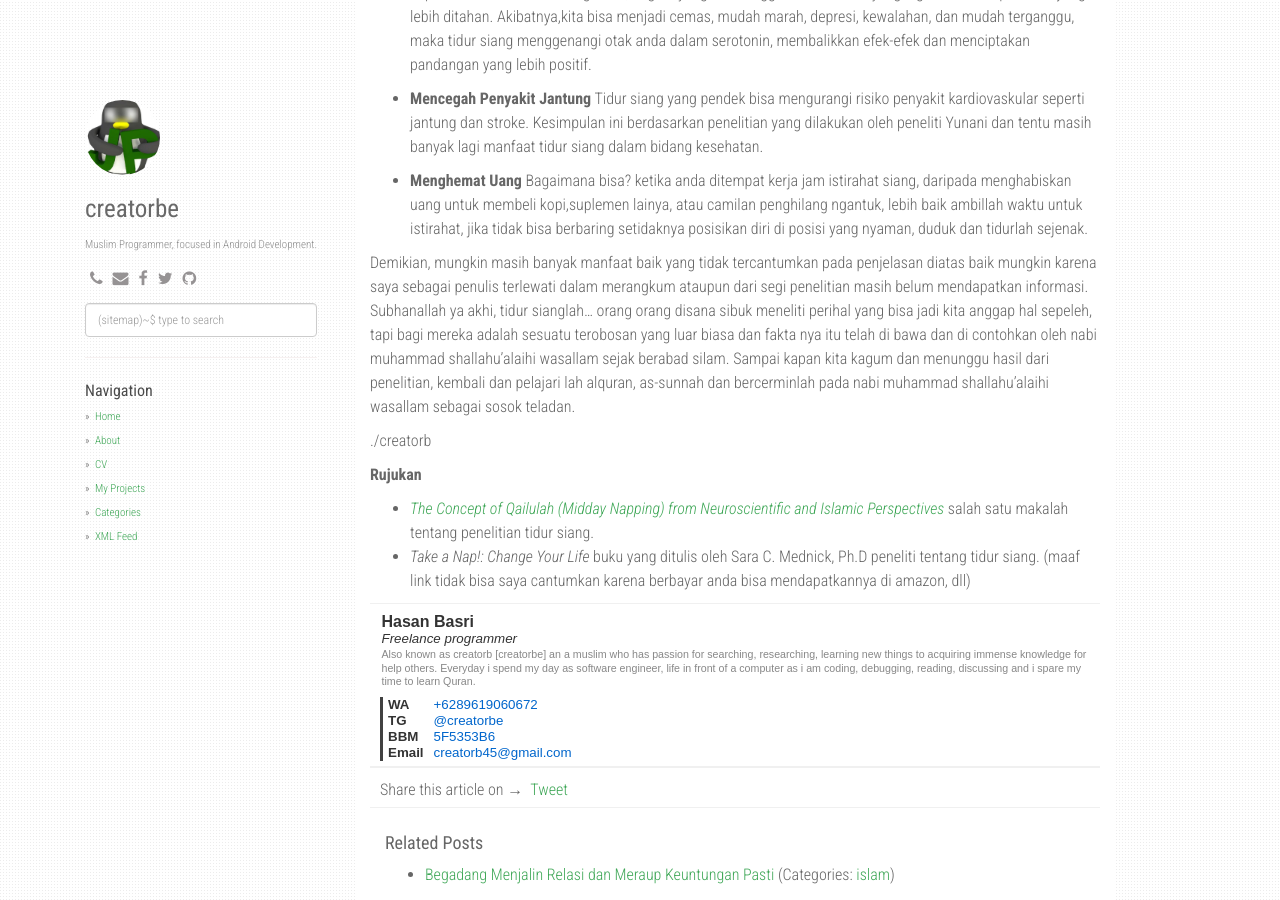
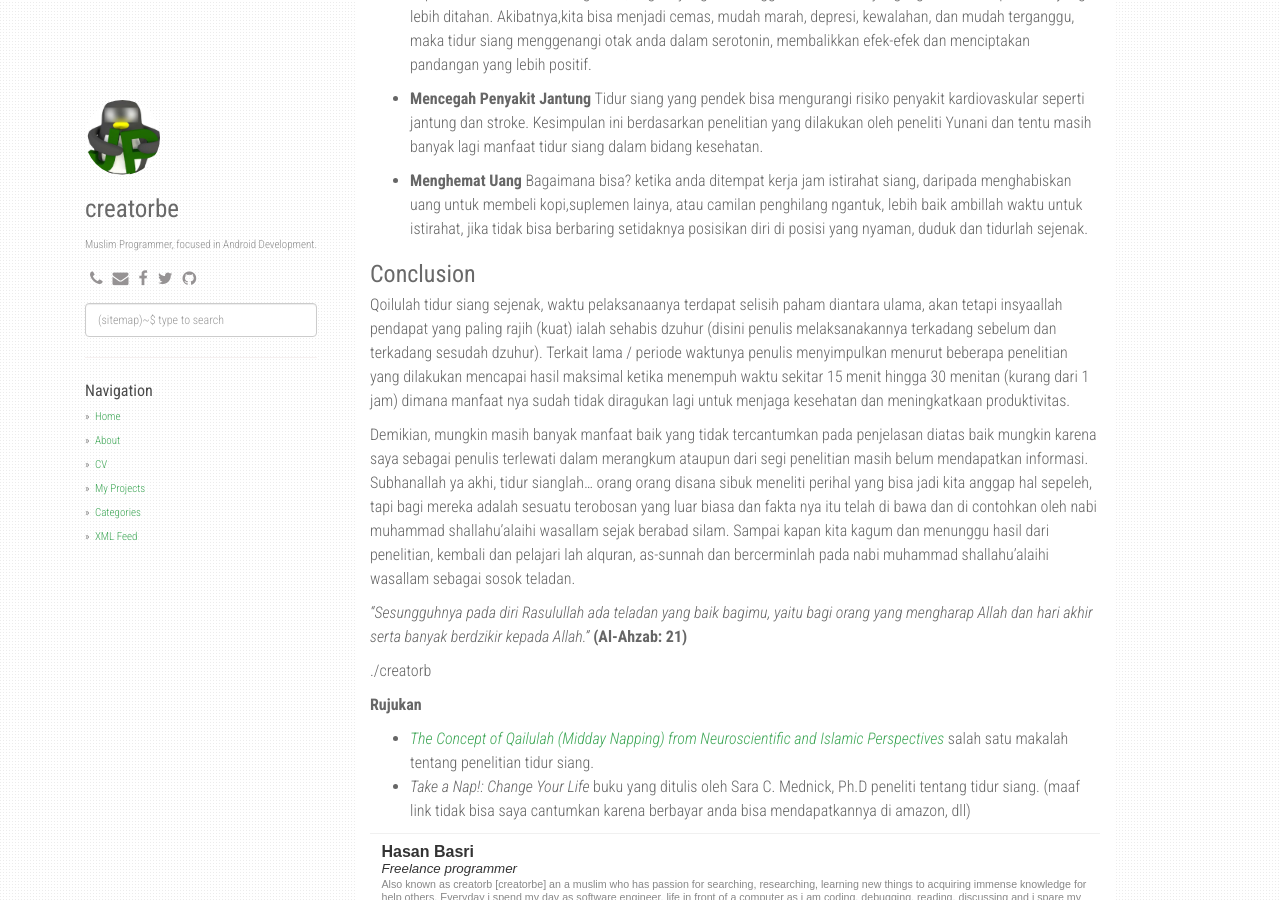
Before and after one commit to creatorbe/creatorbe.github.io, a Jekyll site: the page built from _posts/2017-04-01-qailulah-muslim-lifestyle-creatorbe.md, in a window 1280 px wide and 900 px high, scrolled down 2524 px. Built offline with Jekyll 4.4.1, drawn with Linux system fonts in a browser that asks for light colours; nearby versions of some CDN libraries; comment, search, counter and statistics services are not loaded.

Commit message:
add conclusion

```diff
--- a/_posts/2017-04-01-qailulah-muslim-lifestyle-creatorbe.md
+++ b/_posts/2017-04-01-qailulah-muslim-lifestyle-creatorbe.md
@@ -62,7 +62,14 @@ Dari keterangan singkat di atas, ada yang berpendapat bahwasanya di saat udara d
 
 - **Menghemat Uang** Bagaimana bisa? ketika anda ditempat kerja jam istirahat siang, daripada menghabiskan uang untuk membeli kopi,suplemen lainya, atau camilan penghilang ngantuk, lebih baik ambillah waktu untuk istirahat, jika tidak bisa berbaring setidaknya posisikan diri di posisi yang nyaman, duduk dan tidurlah sejenak.
 
+
+### Conclusion
+
+Qoilulah tidur siang sejenak, waktu pelaksanaanya terdapat selisih paham diantara ulama, akan tetapi insyaallah pendapat yang paling rajih (kuat) ialah sehabis dzuhur (disini penulis melaksanakannya terkadang sebelum dan terkadang sesudah dzuhur). Terkait lama / periode waktunya penulis menyimpulkan menurut beberapa penelitian yang dilakukan mencapai hasil maksimal ketika menempuh waktu sekitar 15 menit hingga 30 menitan (kurang dari 1 jam) dimana manfaat nya sudah tidak diragukan lagi untuk menjaga kesehatan dan meningkatkaan produktivitas.
+
 Demikian, mungkin masih banyak manfaat baik yang tidak tercantumkan pada penjelasan diatas baik mungkin karena saya sebagai penulis terlewati dalam merangkum ataupun dari segi penelitian masih belum mendapatkan informasi. Subhanallah ya akhi, tidur sianglah... orang orang disana sibuk meneliti perihal yang bisa jadi kita anggap hal sepeleh, tapi bagi mereka adalah sesuatu terobosan yang luar biasa dan fakta nya itu telah di bawa dan di contohkan oleh nabi muhammad shallahu'alaihi wasallam sejak berabad silam. Sampai kapan kita kagum dan menunggu hasil dari penelitian, kembali dan pelajari lah alquran, as-sunnah dan bercerminlah pada nabi muhammad shallahu'alaihi wasallam sebagai sosok teladan.
+
+*"Sesungguhnya pada diri Rasulullah ada teladan yang baik bagimu, yaitu bagi orang yang mengharap Allah dan hari akhir serta banyak berdzikir kepada Allah."* **(Al-Ahzab: 21)**
 
 ./creatorb
 
```
